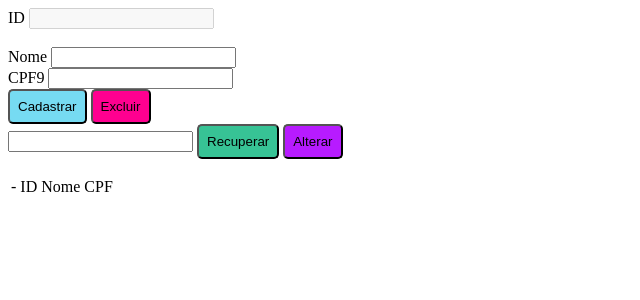
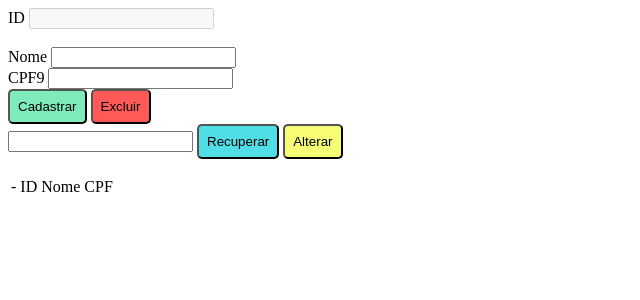
Before and after one commit to auanymen/B.D-sql, a PHP site: page /?id=1 in a window 1280 px wide. Shown: the top 300 px of the page, without its empty margins (0-640 px from the left). Run offline with PHP 8.4, Linux system fonts and the light colour scheme; data that the repository does not hold is empty.

Commit message:
Update index.php

```diff
--- a/index.php
+++ b/index.php
@@ -70,25 +70,25 @@ if (!empty($selecionado)) {
         .cadastrar {
             padding: 0.6em;
             border-radius: 5px;
-            background-color: rgb(118, 219, 242);
+            background-color: #7febba;
         }
 
         .excluir {
             padding: 0.6em;
             border-radius: 5px;
-            background-color: rgb(255, 0, 144);
+            background-color: #ff5a57;
         }
 
         .recuperar {
             padding: 0.6em;
             border-radius: 5px;
-            background-color: rgb(55, 195, 149);
+            background-color: #50dee6;
         }
 
         .alterar {
             padding: 0.6em;
             border-radius: 5px;
-            background-color: rgb(183, 27, 255);
+            background-color: #f6fc74;
         }
     </style>
 </head>
```
